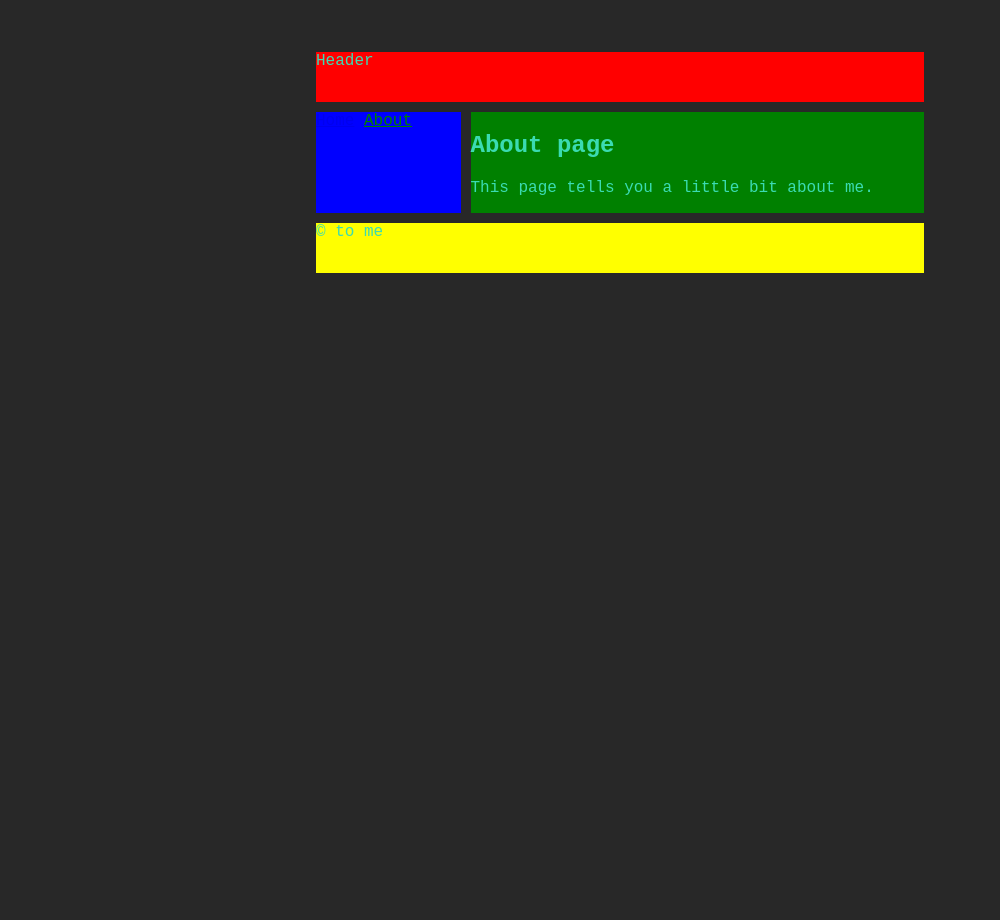
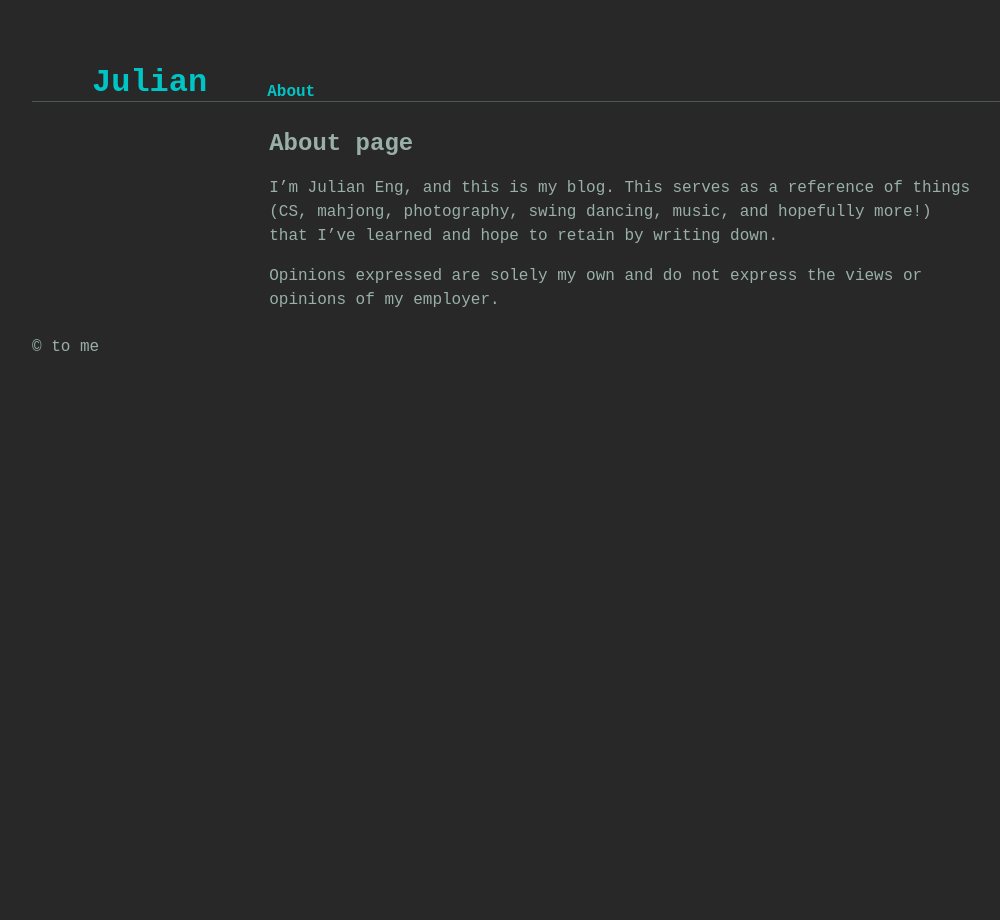
Before and after one commit to julian3ng/julian3ng.github.io, a Jekyll site: the page built from about.md, in a window 1280 px wide. Shown: the whole page, without its empty margins (20-1020 px from the left). Built offline with Jekyll 4.4.1, drawn with Linux system fonts in a browser that asks for light colours.

```diff
--- a/_data/navigation.yml
+++ b/_data/navigation.yml
@@ -1,4 +1,2 @@
-- name: Home
-  link: /
 - name: About
   link: /about.html
--- a/_includes/navigation.html
+++ b/_includes/navigation.html
@@ -1,5 +1,7 @@
 <nav>
-    {% for item in site.data.navigation %}
-    <a href="{{ item.link }}" {% if page.url == item.link %} class="current" {% endif %}>{{ item.name }}</a>
-    {% endfor %}
+    <div id="navigation">
+        {% for item in site.data.navigation %}
+        <a href="{{ item.link }}" {% if page.url == item.link %} class="current" {% endif %}>{{ item.name }}</a>
+        {% endfor %}
+    </div>
 </nav>
--- a/_layouts/default.html
+++ b/_layouts/default.html
@@ -8,11 +8,11 @@
     <body>
         <main>
             <header>
-            Header
+                <a id="title-link" href="/">
+                    <h1 id="title">Julian</h1>
+                </a>
+                {% include navigation.html %}
             </header>
-        <aside>
-            {% include navigation.html %}
-        </aside>
             <article>
                 {{ content }}
             </article>
--- a/_sass/main.scss
+++ b/_sass/main.scss
@@ -3,45 +3,86 @@ html, body {
     height: 100%;
 }
 
+$background-color: #282828;
+
+$color-a: #3bdbb2;
+$color-b: #00c5c4;
+$color-c: #00accc;
+$color-d: #0091c7;
+$color-e: #3575b3;
+$color-f: #594893;
+
+$text-color: #99b0a8;  //#364B44;
+$link-color: $color-b;
+$line-color: #4c5854;
+$debug-color: #ff00ff;
+
+
 body {
-    background: #282828;
-    color: #3bdbb2;
+    background: $background-color;
+    color: $text-color;
 }
 
 main {
     font-family: monospace, monospace;
-    max-width: 38rem;
+    max-width: 75rem;
     padding: 2rem;
     margin: auto;
     display: grid;
-    grid-template-columns: repeat(4, 1fr);
+    grid-template-columns: repeat(5, 1fr);
     grid-template-rows: 50px 1fr 50px;
-    grid-template-areas: "head head head head"
-                             "side main main main"
-                             "foot foot foot foot";
+    grid-template-areas: "head head head head head"
+                         ".    main main main ."
+                         "foot foot foot foot .";
     grid-gap: 10px;
 }
 
-header {
-    background: red;
-    grid-area: head;
+hr {
+    color: $line-color;
 }
 
-aside {
-    background: blue;
-    grid-area: side;
+header {
+    grid-area: head;
+    display: grid;
+    grid-template-columns: repeat(5, 1fr);
+    grid-template-rows: 1fr;
+    grid-template-areas: "name nav nav nav .";
+    border-bottom: 1px solid $line-color;
+    align-items: end;
+}
+
+#title-link {
+    grid-area: name;
+    justify-self: center;
+}
+
+#title {
+    margin: 0px;
+}
+
+a {
+    color: $link-color;
+    text-decoration: none;
+}
+nav {
+    grid-area: nav;
+    position: relative;
+}
+
+#navigation {
+    position: absolute;
+    bottom: 0px;
 }
 
 article {
-    background: green;
     grid-area: main;
+    line-height: 1.5rem;
 }
 
 footer {
-    background: yellow;
     grid-area: foot;
 }
 
 .current {
-    color: green;
+    font-weight: bold;
 }
--- a/about.md
+++ b/about.md
@@ -4,4 +4,9 @@ title: About
 ---
 # About page
 
-This page tells you a little bit about me.
+I'm Julian Eng, and this is my blog. This serves as a reference of things (CS,
+mahjong, photography, swing dancing, music, and hopefully more!) that I've
+learned and hope to retain by writing down.
+
+Opinions expressed are solely my own and do not express the views or opinions of
+my employer.
```
Also changed, not shown: _layouts/post.html (added, +9 -0 lines), _posts/2019-09-17-welcome-to-jekyll.markdown (deleted, +0 -29 lines), _posts/2020-02-09-yaku.markdown (added, +72 -0 lines), index.html (+7 -1 lines). Lines whose indentation alone changed are shown as unchanged.
